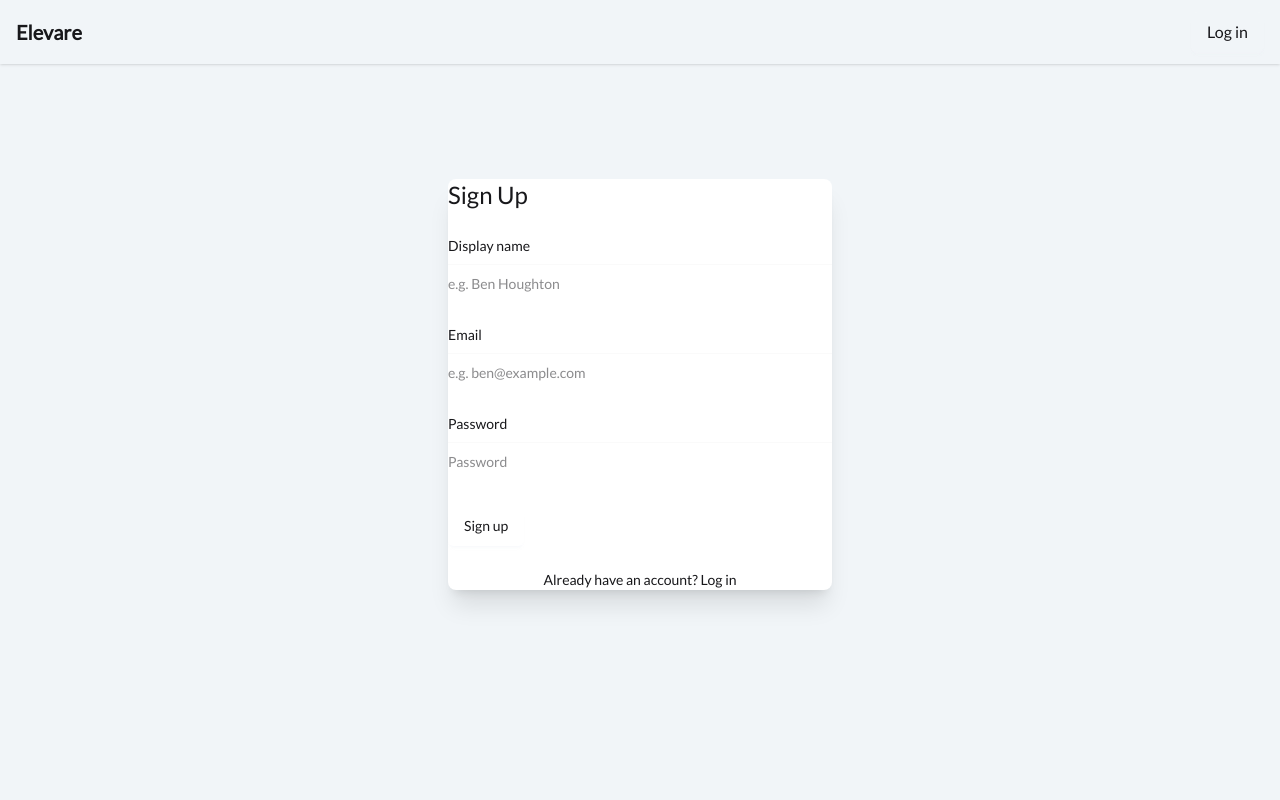
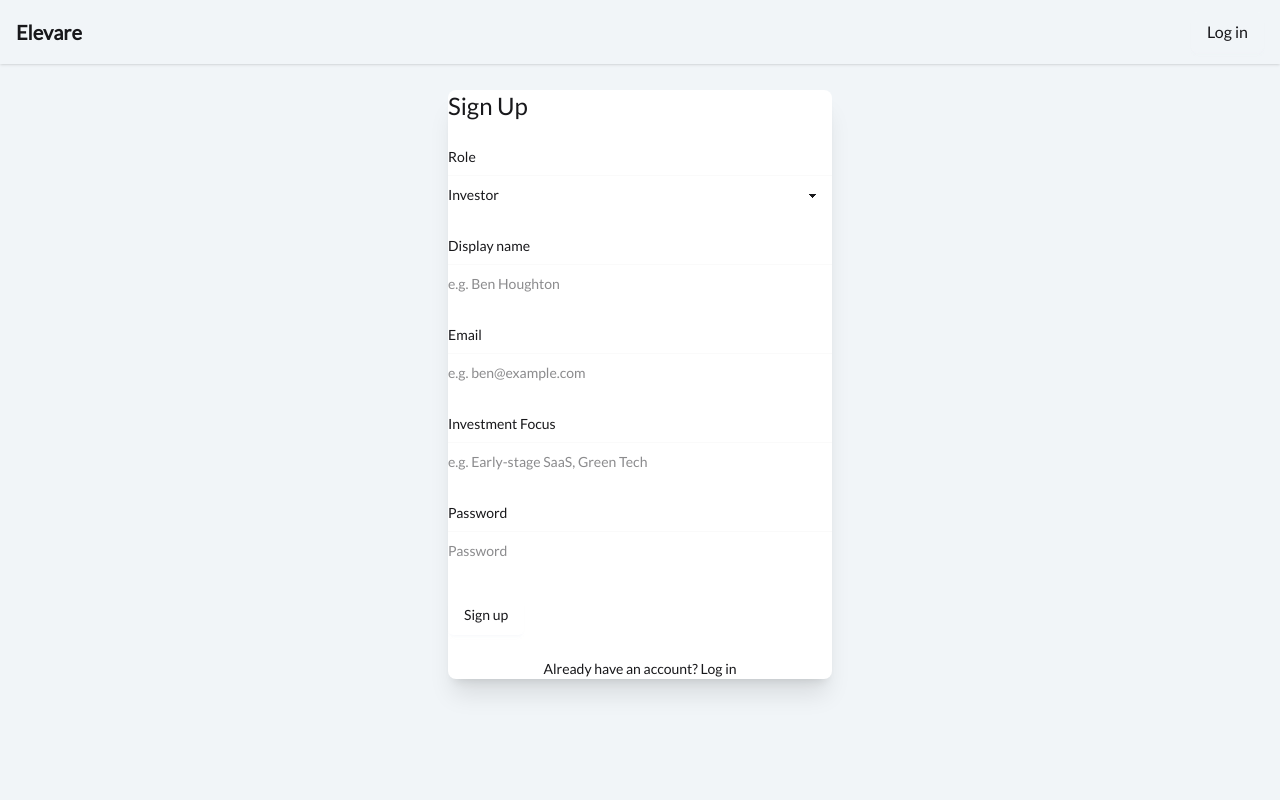
Before and after one commit to EmmaMartin123/Industrial_Project, a Next.js app in the folder frontend/: page /signup in a window 1280 px wide. Shown: the top 800 px of the page. Built offline with nearby package versions, Linux system fonts and the light colour scheme; no server answers.

Commit message:
update sign up page ui

```diff
--- a/frontend/app/(auth)/signup/page.tsx
+++ b/frontend/app/(auth)/signup/page.tsx
@@ -9,6 +9,12 @@ import { useAuthStore } from "@/lib/store/authStore"
 import axios from "@/lib/axios"
 import * as Button from "@/components/Button"
 
+// Define the two role choices
+const ROLES = {
+	INVESTOR: "investor",
+	BUSINESS: "business",
+}
+
 export default function SignupPage() {
 	const router = useRouter()
 	const { signup, authUser, checkAuth, isSigningUp, isCheckingAuth } = useAuthStore()
@@ -16,23 +22,81 @@ export default function SignupPage() {
 	const [name, setName] = useState("")
 	const [email, setEmail] = useState("")
 	const [password, setPassword] = useState("")
+	// New state for the selected role
+	const [role, setRole] = useState(ROLES.INVESTOR) // Default to investor
 
-	// heck if user is already logged in on mount
+	// States for the role-dependent fields
+	const [businessName, setBusinessName] = useState("") // Business field
+	const [investmentFocus, setInvestmentFocus] = useState("") // Investor field
+
+	// Check if user is already logged in on mount
 	useEffect(() => {
 		checkAuth()
 	}, [checkAuth])
 
-	// redirect to dashboard if already logged in
+	// Redirect to dashboard if already logged in
 	useEffect(() => {
 		if (authUser) router.push("/dashboard")
 	}, [authUser, router])
 
 	const handleSignup = () => {
-		if (!name || !email || !password) {
-			return toast.error("Please enter all fields")
+		// Base validation
+		if (!name || !email || !password || !role) {
+			return toast.error("Please fill in all general fields.")
 		}
 
-		signup({ email, password })
+		// Role-specific validation
+		if (role === ROLES.BUSINESS && !businessName) {
+			return toast.error("Please enter the business name.")
+		}
+		if (role === ROLES.INVESTOR && !investmentFocus) {
+			return toast.error("Please enter your investment focus.")
+		}
+
+		// Assemble the data payload
+		const signupData = {
+			name,
+			email,
+			password,
+			role,
+			// Include role-specific data only if present
+			...(role === ROLES.BUSINESS && { businessName }),
+			...(role === ROLES.INVESTOR && { investmentFocus }),
+		}
+
+		signup(signupData)
+	}
+
+	// Function to render role-specific fields
+	const renderRoleSpecificFields = () => {
+		if (role === ROLES.BUSINESS) {
+			return (
+				<>
+					Business Name
+					<input
+						type="text"
+						placeholder="e.g. Acme Innovations"
+						className="input input-bordered w-full mb-3"
+						value={businessName}
+						onChange={(e) => setBusinessName(e.target.value)}
+					/>
+				</>
+			)
+		} else if (role === ROLES.INVESTOR) {
+			return (
+				<>
+					Investment Focus
+					<input
+						type="text"
+						placeholder="e.g. Early-stage SaaS, Green Tech"
+						className="input input-bordered w-full mb-3"
+						value={investmentFocus}
+						onChange={(e) => setInvestmentFocus(e.target.value)}
+					/>
+				</>
+			)
+		}
+		return null
 	}
 
 	if (isCheckingAuth && !authUser) return (
@@ -46,6 +110,19 @@ export default function SignupPage() {
 			<div className="card w-full max-w-sm shadow-xl bg-base-100 mb-40">
 				<div className="card-body">
 					<h2 className="card-title text-center text-2xl mb-4">Sign Up</h2>
+
+					{/* Role Selection Field */}
+					Role
+					<select
+						className="select select-bordered w-full mb-3"
+						value={role}
+						onChange={(e) => setRole(e.target.value)}
+					>
+						<option value={ROLES.INVESTOR}>Investor</option>
+						<option value={ROLES.BUSINESS}>Business</option>
+					</select>
+
+					{/* General Fields */}
 					Display name
 					<input
 						type="text"
@@ -64,6 +141,9 @@ export default function SignupPage() {
 						onChange={(e) => setEmail(e.target.value)}
 					/>
 
+					{/* Dynamic Fields based on Role */}
+					{renderRoleSpecificFields()}
+
 					Password
 					<input
 						type="password"
@@ -72,6 +152,7 @@ export default function SignupPage() {
 						value={password}
 						onChange={(e) => setPassword(e.target.value)}
 					/>
+
 					<div className="flex justify-between">
 						<button
 							onClick={handleSignup}
```
